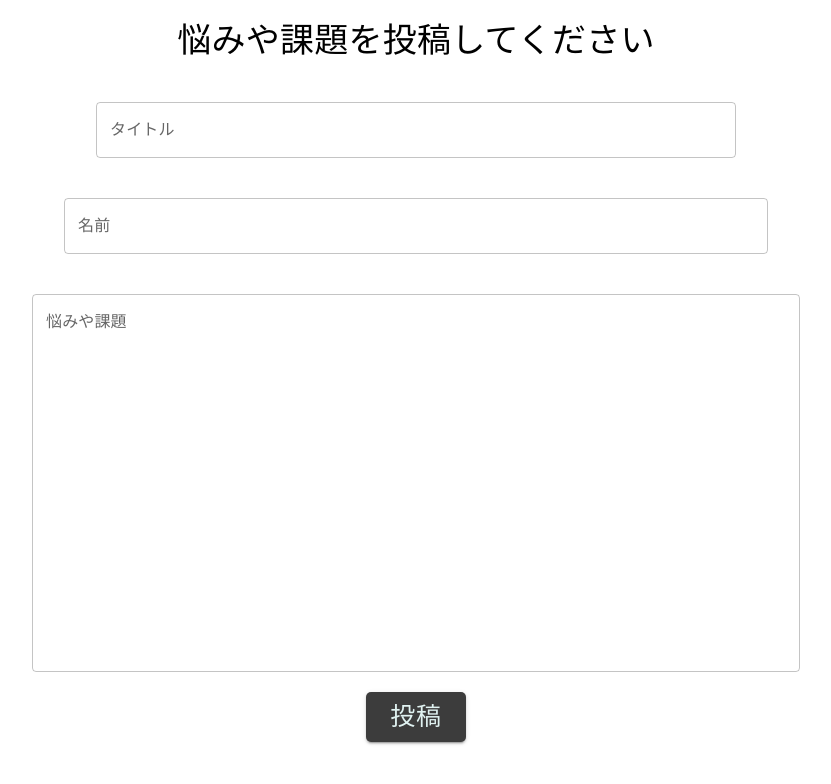
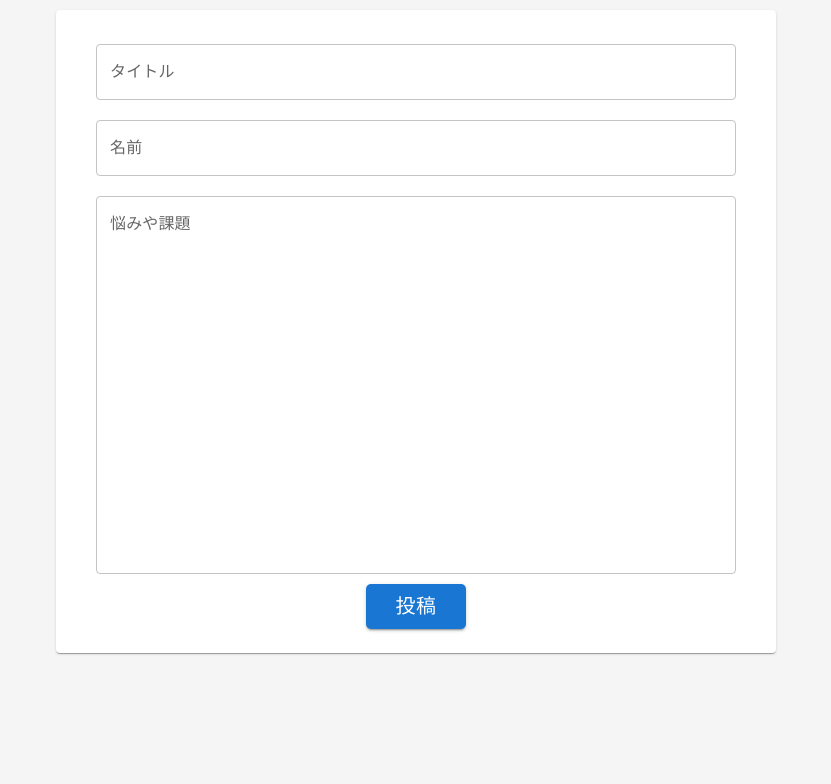
Before and after one commit to NakagawaYuto/research-hub, a React (Create React App) app in the folder front/: page /add in a window 1280 px wide. Shown: the top 784 px of the page, without its empty margins (224-1055 px from the left). Built offline with nearby package versions, Linux system fonts and the light colour scheme.

Commit message:
UI変更，細かい修正

```diff
--- a/front/src/App.css
+++ b/front/src/App.css
@@ -1,4 +1,4 @@
-.App {
+/*.App {
   text-align: center;
 }
 
@@ -36,3 +36,4 @@
     transform: rotate(360deg);
   }
 }
+*/
--- a/front/src/Components/CommentAddForm.js
+++ b/front/src/Components/CommentAddForm.js
@@ -1,7 +1,7 @@
 import React, { useState } from 'react';
 import axios from 'axios';
 import { Button, TextField, Typography } from '@mui/material';
-import { useNavigate } from 'react-router-dom';
+import Grid from '@mui/material/Grid';
 
 
 
@@ -9,6 +9,7 @@ const CommentAddForm = ({ postId }) => {
   //const navigate = useNavigate();
   const [name, setName] = useState('');
   const [body, setBody] = useState('');
+  const [errorMessage, setErrorMessage] = React.useState('');
 
   const baseURL = "http://127.0.0.1:8080/comment/"
 
@@ -24,9 +25,11 @@ const CommentAddForm = ({ postId }) => {
       .then(() => {
         setName('');
         setBody('');
-        //navigate('/');
         window.location.reload();
       })
+    }
+    else{
+      setErrorMessage('全ての項目を入力してください');
     }
   }
 
@@ -35,6 +38,22 @@ const CommentAddForm = ({ postId }) => {
       <Typography variant="h4" align="left" style={{ fontFamily: 'Meiryo', fontSize: '20px', fontWeight: 'bold', color: '#333', marginTop: '30px', marginBottom: '10px'}}>
         コメントを入力する
       </Typography>
+
+      {errorMessage && ( // エラーメッセージがある場合に表示
+        <Grid item>
+          <Typography
+            variant="body1"
+            style={{
+              margin: 10,
+              fontFamily:'serif',
+              color: 'red'
+            }}
+          >
+            {errorMessage}
+          </Typography>
+        </Grid>
+      )}
+
       <form>
         <TextField
           fullWidth
@@ -54,12 +73,12 @@ const CommentAddForm = ({ postId }) => {
           onChange={(e) => setBody(e.target.value)}
           margin="normal"
         />
-        <Button type="submit" variant="contained" color="primary" style={{marginTop: '15px'}}onClick={() => {
-              addComment();
-            }}>
-          投稿
-        </Button>
       </form>
+      <Button type="submit" variant="contained" color="primary" style={{marginTop: '15px'}}onClick={() => {
+        addComment();
+        }}>
+        投稿
+      </Button>
     </div>
   );
 };
--- a/front/src/Components/DeleteConfirmCard.js
+++ b/front/src/Components/DeleteConfirmCard.js
@@ -1,4 +1,3 @@
-// DeleteConfirmCard コンポーネント
 import React, { useState } from 'react';
 import Card from '@mui/material/Card';
 import CardContent from '@mui/material/CardContent';
@@ -6,6 +5,8 @@ import Typography from '@mui/material/Typography';
 import Grid from '@mui/material/Grid';
 import Button from '@mui/material/Button';
 import axios from "axios";
+import { useNavigate } from 'react-router-dom';
+import { useLocation } from 'react-router-dom';
 
 import DeleteMessage from '../Components/DeleteMessage';
 
@@ -43,11 +44,18 @@ const buttonStyle = {
 const DeleteConfirmCard = ({ onNoClick, TroubleId }) => {
   const baseURL = "http://127.0.0.1:8080/trouble/" + String(TroubleId) + "/"
   const [isDeleted, setIsDeleted] = useState(false);
+  const navigate = useNavigate();
+  const location = useLocation();
 
   const deleteTrouble = () => { //削除する
     axios.delete(baseURL).then(() => {
-
-      window.location.reload();
+      if (location.pathname === '/') {
+        // '/' の場合の処理
+        window.location.reload();
+      } else {
+        // それ以外の場合の処理
+        navigate('/');
+      }
       setIsDeleted(true);
     });
   }
--- a/front/src/Components/DetailCard.js
+++ b/front/src/Components/DetailCard.js
@@ -11,6 +11,7 @@ import Divider from '@mui/material/Divider';
 import Avatar from '@mui/material/Avatar';
 
 import DateConvert from '../Components/DateConvert';
+import DetailButton from '../Components/DetailButton';
 
 
 const DetailCards = () => {
@@ -43,12 +44,16 @@ const DetailCards = () => {
           }}
         >
           <CardContent>
+          <div style={{ display: 'flex', justifyContent: 'space-between' }}>
             <div style={{ display: 'flex', alignItems: 'center' }}>
               <Avatar src="/broken-image.jpg" sx={{ width: 20, height: 20 }}/>
               <Typography variant="body1" align="left" style={{ fontFamily: 'Meiryo', fontSize: '16px', fontWeight: 'normal', color: '#333', marginLeft: '8px' }}>
                 {trouble.name}
               </Typography>
             </div>
+            <DetailButton TroubleId = {params.id}></DetailButton>
+          </div>
+
             <Typography variant="h4" align="left" style={{ fontFamily: 'Meiryo', fontSize: '30px', fontWeight: 'bold', color: '#333', marginTop: '10px', marginBottom: '10px'}}>
               {trouble.title}
             </Typography>
@@ -62,6 +67,7 @@ const DetailCards = () => {
               {trouble.body}
             </Typography>
           </CardContent>
+
         </Card>
       </Grid>
     </>
--- a/front/src/Components/TroubleCards.js
+++ b/front/src/Components/TroubleCards.js
@@ -2,46 +2,89 @@ import Typography from '@mui/material/Typography';
 import Grid from '@mui/material/Grid';
 import Card from '@mui/material/Card';
 import CardContent from '@mui/material/CardContent';
-import CardActionArea from '@mui/material/CardActionArea';
+import CardActions from '@mui/material/CardActions';
 import { useNavigate } from 'react-router-dom';
+import Avatar from '@mui/material/Avatar';
+import Divider from '@mui/material/Divider';
+import ChatBubbleOutlineIcon from '@mui/icons-material/ChatBubbleOutline';
+import Box from '@mui/material/Box';
+import { useState } from 'react';
 
+import DateConvert from '../Components/DateConvert';
 import DetailButton from '../Components/DetailButton';
-
 
 const TroubleCards = ({ Troubles }) => {
   const navigate = useNavigate();
+  const [hoveredTitle, setHoveredTitle] = useState(null);
+
+  const handleTitleMouseEnter = (troubleId) => {
+    setHoveredTitle(troubleId);
+  };
+
+  const handleTitleMouseLeave = () => {
+    setHoveredTitle(null);
+  };
+
   var Cards = [];
   for (let i = 0; i < Troubles.length; i++) {
     const trouble = Troubles[i]
-    const title = trouble.title;
-
 
     Cards.push(
       <Grid item key={trouble.id}>
         <Card
-          sx={{ width: '50vw' }}
-          elevation={4}
+          sx={{ width: '45vw', pt: 1, pb: 0, pl: 3, pr: 3 }}
+          elevation={1}
           style={{
-            margin: 10,
-            //ここで詳細ボタンの位置を調整
+            margin: '10px 0px 10px 0px',
             display: 'flex',
-            justifyContent: 'space-between', // カードの内部で要素を左右に配置
-            alignItems: 'center', // カードの内部で要素を中央に配置
-            //ここで詳細ボタンの位置を調整
+            justifyContent: 'center',
+            alignItems: 'center',
+            cursor: 'pointer',
           }}
         >
-          <CardActionArea onClick={() => { navigate('/trouble/'+String(trouble.id))}}>
+          <CardActions onClick={() => { navigate('/trouble/'+String(trouble.id))}}>
             <CardContent>
-              <Typography gutterBottom variant="h5" component="div">
-                { title }
+              <div style={{ display: 'flex', alignItems: 'center' }}>
+                <Avatar src="/broken-image.jpg" sx={{ width: 20, height: 20 }}/>
+                <Typography variant="body1" align="left" style={{ fontFamily: 'Meiryo', fontSize: '16px', fontWeight: 'normal', color: '#333', marginLeft: '8px' }}>
+                  {trouble.name}
+                </Typography>
+              </div>
+              <Typography variant="body1" align="left" style={{ fontFamily: 'Meiryo', fontSize: '14px', fontWeight: 'nomal', color: '#666' }}>
+                投稿日 {DateConvert(trouble.created_date)}
               </Typography>
-
+              <Typography
+                variant="h4"
+                align="left"
+                style={{
+                  fontFamily: 'Meiryo',
+                  fontSize: '30px',
+                  fontWeight: 'bold',
+                  color: '#333',
+                  marginTop: '10px',
+                  marginBottom: '10px',
+                  textDecoration: hoveredTitle === trouble.id ? 'underline' : 'none',
+                  textDecorationThickness: '1px', // アンダーラインの太さ
+                }}
+                onMouseEnter={() => handleTitleMouseEnter(trouble.id)}
+                onMouseLeave={handleTitleMouseLeave}
+              >
+                {trouble.title}
+              </Typography>
+              <Divider style={{ width: '40vw', marginTop: '10px', marginBottom: '15px' }}/>
+              <div style={{ display: 'flex', alignItems: 'center', marginLeft: '8px'}}>
+                <ChatBubbleOutlineIcon color="disabled" fontSize="small" style={{ marginRight: '3px'}} />
+                <Typography variant="body1" align="center" style={{ fontFamily: 'Meiryo', fontSize: '14px', fontWeight: 'nomal', color: '#333' }}>
+                  {trouble.comments.length}
+                </Typography>
+              </div>
             </CardContent>
-          </CardActionArea>
-          <DetailButton TroubleId = {trouble.id}></DetailButton>
+          </CardActions>
+          <div style={{ position: 'relative', top: '-60px' }}>
+            <DetailButton TroubleId={trouble.id} onClick={(e) => {e.stopPropagation();}}></DetailButton>
+          </div>
         </Card>
       </Grid>
-
     );
   }
   return (
@@ -53,5 +96,4 @@ const TroubleCards = ({ Troubles }) => {
   )
 }
 
-
 export default TroubleCards;
--- a/front/src/Pages/AddPage.js
+++ b/front/src/Pages/AddPage.js
@@ -1,6 +1,7 @@
 import * as React from 'react';
 import axios from "axios";
 import Box from '@mui/material/Box';
+import Card from '@mui/material/Card';
 import Grid from '@mui/material/Grid';
 import TextField from '@mui/material/TextField';
 import Typography from '@mui/material/Typography';
@@ -14,6 +15,13 @@ const Add = () => {
   const [title, setTitle] = React.useState('');
   const [name, setName] = React.useState('');
   const [body, setBody] = React.useState('');
+  const [errorMessage, setErrorMessage] = React.useState('');
+
+  const pageStyle = {
+    backgroundColor: '#f5f5f5', // 薄いグレー
+    minHeight: '100vh', // 画面全体の高さに背景を広げる
+  };
+
   const addBlog = () => {
     const titleOk = title.length !== 0;
     const nameOk = name.length !== 0;
@@ -30,27 +38,44 @@ const Add = () => {
         setBody('');
         navigate('/');
       })
+    } else {
+      setErrorMessage('全ての項目を入力してください');
+      window.scrollTo({ top: 0, behavior: 'smooth' }); // ページ上部にスクロール
     }
   }
   return (
-    <>
+    <div style={pageStyle}>
     <Box
       component="form"
       noValidate
       autoComplete="off"
     >
       <Grid container alignItems='center' justify='center' direction="column">
+      <Card
+        sx={{ width: '55vw', pt: 3, pb: 3, pl: 1, pr: 1}}
+        elevation={1}
+        style={{
+        margin: '10px 0px 30px 0px',
+        display: 'flex',
+        justifyContent: 'center', // カードの内部で要素を左右に配置
+        alignItems: 'center', // カードの内部で要素を中央に配置
+        }}
+      >
+      <Grid container alignItems='center' justify='center' direction="column">
+        {errorMessage && ( // エラーメッセージがある場合に表示
           <Grid item>
             <Typography
-            variant="h4"
+              variant="body1"
               style={{
-              margin: 20,
-              fontFamily:'serif'
+                margin: 10,
+                fontFamily:'serif',
+                color: 'red'
               }}
             >
-            悩みや課題を投稿してください
+              {errorMessage}
             </Typography>
           </Grid>
+        )}
         <Grid item>
           <TextField
             id="outlined-multiline-flexible"
@@ -58,7 +83,7 @@ const Add = () => {
             multiline
             maxRows={4}
             style={{
-              margin: 20,
+              margin: 10,
               fontFamily:'serif',
               width: '50vw',
             }}
@@ -72,9 +97,9 @@ const Add = () => {
             multiline
             maxRows={4}
             style={{
-              margin: 20,
+              margin: 10,
               fontFamily:'serif',
-              width: '55vw',
+              width: '50vw',
             }}
             onChange={(e)=>{setName(e.target.value)}}
           />
@@ -86,9 +111,9 @@ const Add = () => {
             multiline
             rows={15}
             style={{
-              margin: 20,
+              margin: 10,
               fontFamily:'serif',
-              width: '60vw',
+              width: '50vw',
             }}
             onChange={(e)=>{setBody(e.target.value)}}
           />
@@ -101,11 +126,12 @@ const Add = () => {
             }}
             style={{
               width: 100,
-              color: "#e0f2f1",
-              fontSize: 25,
-              fontFamily: 'serif',
-              background: "#3c3c3c",
-              padding: 3,
+              color: "white",
+              fontSize: 20,
+              fontFamily: 'Meiryo',
+              fontWeight: 'normal',
+              background: "primary",
+              padding: 5,
               borderRadius: 5,
               boxShadow: '5px 5px 5px rbga(0,0,0,0.3)',
             }}
@@ -113,8 +139,10 @@ const Add = () => {
           >投稿</Button>
         </Grid>
       </Grid>
+      </Card>
+      </Grid>
       </Box>
-    </>
+    </div>
   )
 }
 
--- a/front/src/Pages/EditPage.js
+++ b/front/src/Pages/EditPage.js
@@ -1,6 +1,7 @@
 import * as React from 'react';
 import axios from "axios";
 import Box from '@mui/material/Box';
+import Card from '@mui/material/Card';
 import Grid from '@mui/material/Grid';
 import TextField from '@mui/material/TextField';
 import Typography from '@mui/material/Typography';
@@ -18,6 +19,11 @@ const Edit = () => {
   const [name, setName] = React.useState('');
   const [body, setBody] = React.useState('');
   const [errorMessage, setErrorMessage] = React.useState('');
+
+  const pageStyle = {
+    backgroundColor: '#f5f5f5', // 薄いグレー
+    minHeight: '100vh', // 画面全体の高さに背景を広げる
+  };
 
   // 初回ロード時の処理を記述する.
   React.useEffect(() => {
@@ -53,23 +59,25 @@ const Edit = () => {
     }
   }
   return (
-    <>
+    <div style={pageStyle}>
     <Box
       component="form"
       noValidate
       autoComplete="off"
     >
       <Grid container alignItems='center' justify='center' direction="column">
+      <Card
+        sx={{ width: '55vw', pt: 3, pb: 3, pl: 1, pr: 1}}
+        elevation={1}
+        style={{
+        margin: '10px 0px 30px 0px',
+        display: 'flex',
+        justifyContent: 'center', // カードの内部で要素を左右に配置
+        alignItems: 'center', // カードの内部で要素を中央に配置
+        }}
+      >
+      <Grid container alignItems='center' justify='center' direction="column">
         <Grid item>
-          <Typography
-            variant="h4"
-            style={{
-              margin: 20,
-              fontFamily:'serif'
-            }}
-          >
-            悩みや課題の編集をする
-          </Typography>
         </Grid>
         {errorMessage && ( // エラーメッセージがある場合に表示
           <Grid item>
@@ -109,7 +117,7 @@ const Edit = () => {
             style={{
               margin: 20,
               fontFamily:'serif',
-              width: '55vw',
+              width: '50vw',
             }}
             value={name}
             onChange={(e)=>{setName(e.target.value)}}
@@ -124,7 +132,7 @@ const Edit = () => {
             style={{
               margin: 20,
               fontFamily:'serif',
-              width: '60vw',
+              width: '50vw',
             }}
             value={body}
             onChange={(e)=>{setBody(e.target.value)}}
@@ -138,11 +146,12 @@ const Edit = () => {
             }}
             style={{
               width: 200,
-              color: "#e0f2f1",
-              fontSize: 25,
-              fontFamily: 'serif',
-              background: "#3c3c3c",
-              padding: 3,
+              color: "white",
+              fontSize: 20,
+              fontFamily: 'Meiryo',
+              fontWeight: 'normal',
+              background: "primary",
+              padding: 5,
               borderRadius: 5,
               boxShadow: '5px 5px 5px rbga(0,0,0,0.3)',
             }}
@@ -150,8 +159,10 @@ const Edit = () => {
           >編集して投稿</Button>
         </Grid>
       </Grid>
+      </Card>
+      </Grid>
       </Box>
-    </>
+    </div>
   )
 }
 
--- a/front/src/Pages/TroublePage.js
+++ b/front/src/Pages/TroublePage.js
@@ -16,6 +16,11 @@ import TroubleAddButton from '../Components/TroubleAddButton';
 
 const baseURL = "http://127.0.0.1:8080/trouble/"
 
+const pageStyle = {
+  backgroundColor: '#f5f5f5', // 薄いグレー
+  minHeight: '100vh', // 画面全体の高さに背景を広げる
+};
+
 const Home = () => {
     // ページ内で値を保持するために使う.
     const [troubles, setTroubles] = React.useState(null);
@@ -31,18 +36,18 @@ const Home = () => {
 
         axios.get(baseURL).then((response) => {
           setTroubles(response.data);
-         });
+        });
 
       }, []);
     if (!troubles) return null;
 
     return (
-      <>
+      <div style={pageStyle}>
       <Box sx={{ flexGrow: 1 }}>
 
         <Grid container alignItems='center' justify='center' direction="column">
           <Grid item>
-            <Typography variant="h3" gutterBottom style={{ margin: 20, fontFamily:'serif' }}>
+            <Typography variant="h3" gutterBottom style={{ margin: 20, fontFamily:'serif', fontWeight: 'bold' }}>
               悩み投稿
             </Typography>
           </Grid>
@@ -58,7 +63,7 @@ const Home = () => {
         <TroubleAddButton onClick={goToAddPage}></TroubleAddButton>
 
       </Box>
-      </>
+      </div>
     );
   };
 
```
Lines whose indentation alone changed are shown as unchanged.
